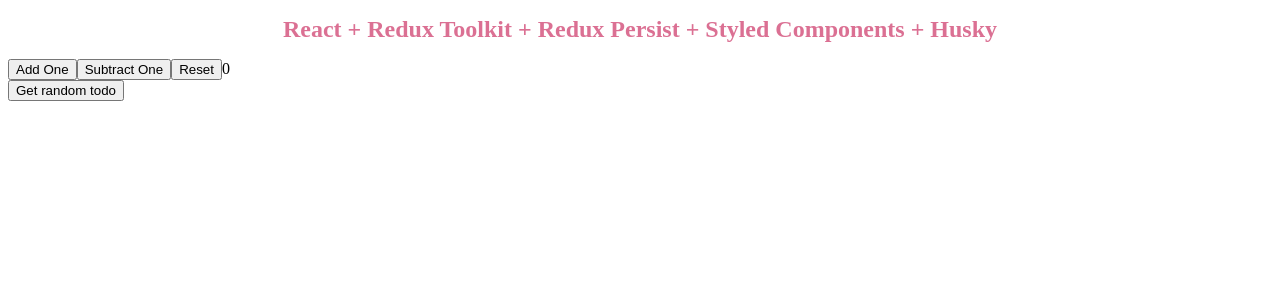
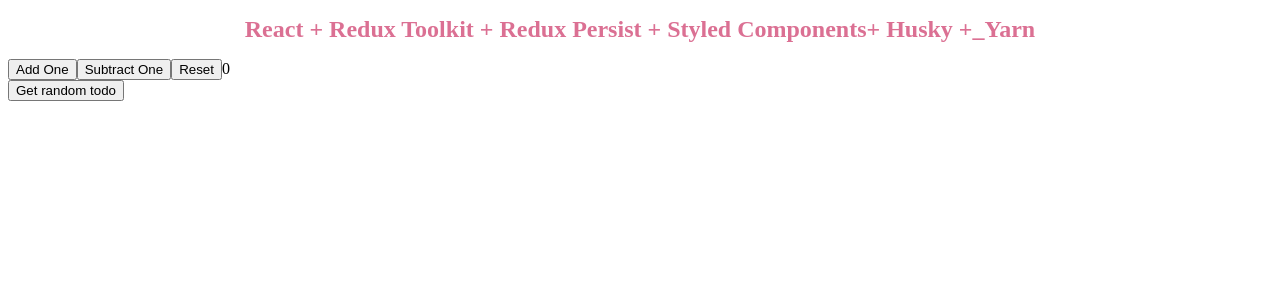
Before and after one commit to daniel-stafford/Redux-Toolkit-React-Template, a React (Create React App) app: page / in a window 1280 px wide. Shown: the top 300 px of the page. Built offline with nearby package versions, Linux system fonts and the light colour scheme.

Commit message:
Switch back to yarn

```diff
--- a/src/App.tsx
+++ b/src/App.tsx
@@ -8,7 +8,7 @@ export function App() {
   return (
     <div>
       <Title>
-        React + Redux Toolkit + Redux Persist + Styled Components + Husky
+        React + Redux Toolkit + Redux Persist + Styled Components+ Husky +_Yarn
       </Title>
       <Counter />
       <Todo />
```
Also changed, not shown: 1 other file (tests, documents, lock files or other folders).
